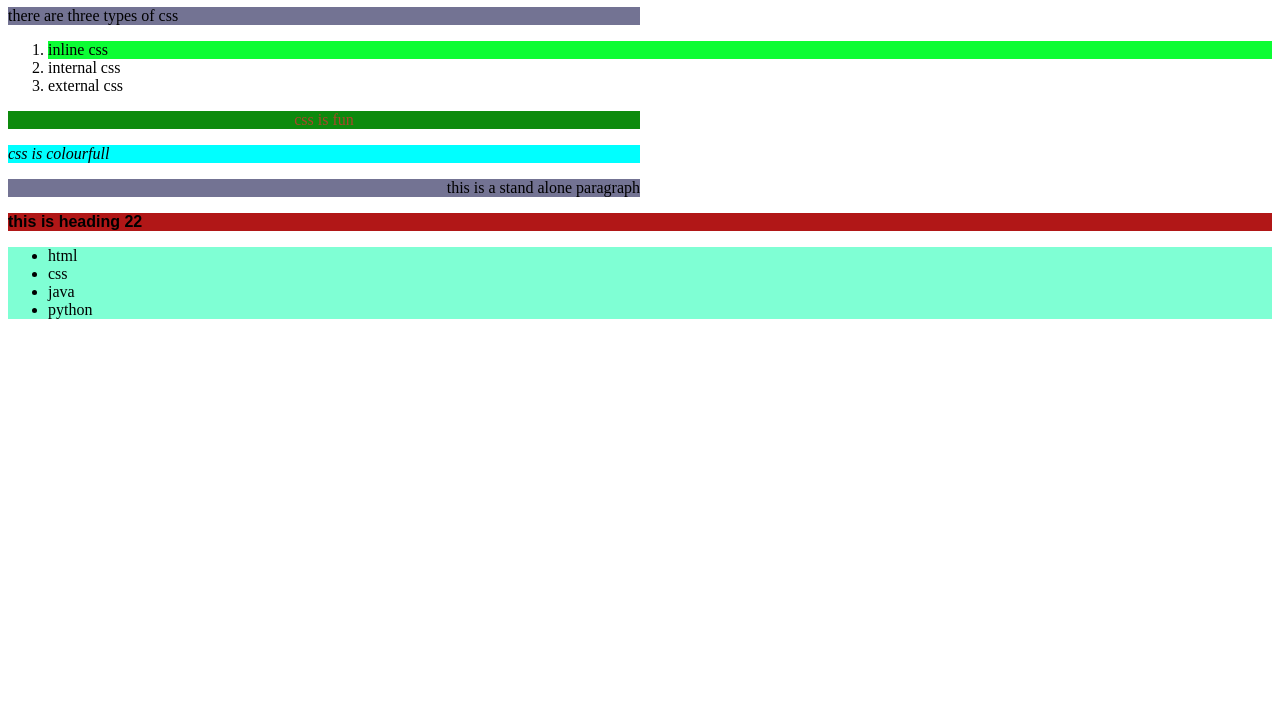
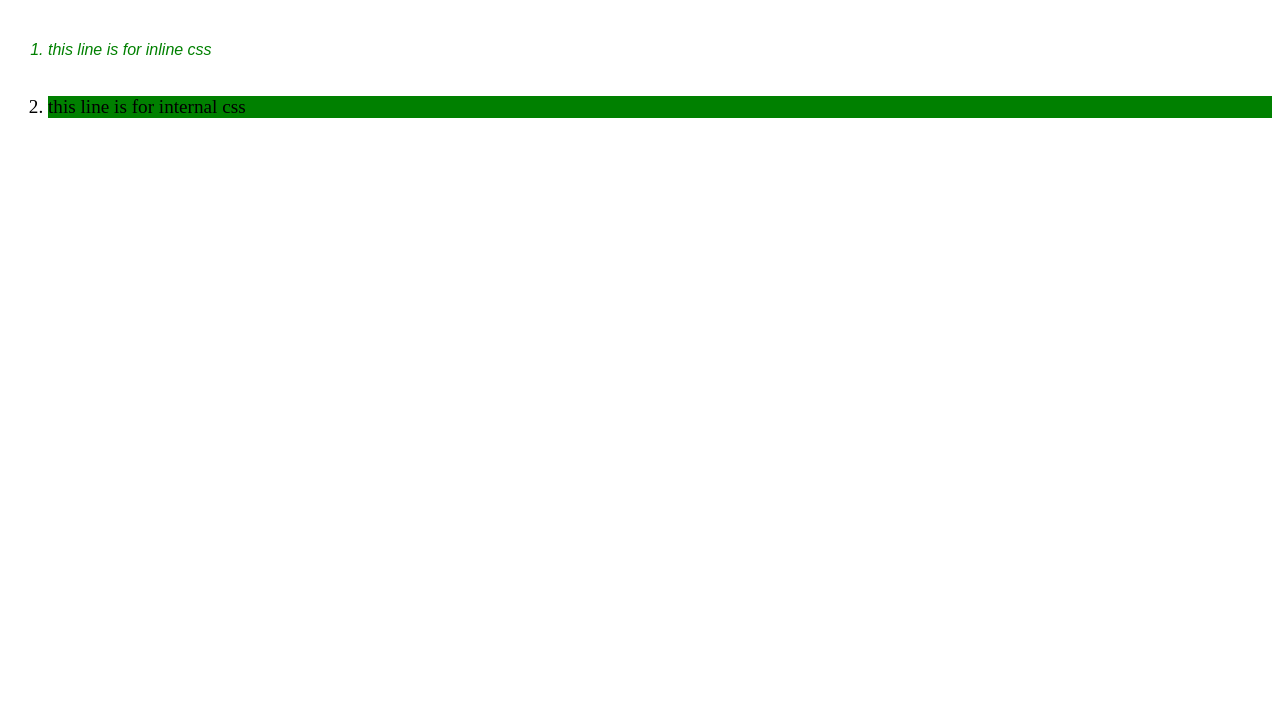
Before and after one commit to al-irfan/first-github-repo, a plain HTML site: page day2.html in a window 1280 px wide. Shown: the part 73-800 px from the top of the page. Drawn offline with Linux system fonts and the light colour scheme.

Commit message:
two types of css

```diff
--- a/day2.html
+++ b/day2.html
@@ -3,67 +3,24 @@
 <head>
     <meta charset="UTF-8">
     <meta name="viewport" content="width=device-width, initial-scale=1.0">
-    <title>explore basic css</title>
+    <title>day 2, task 1</title>
     <style>
-        p{
-           background-color:rgba(62, 62, 107, 0.726);
-           width: 50%;
+        #line2{
+            background-color: green;font-family: 'Times New Roman', Times, serif;font-size: larger;
         }
-        #short{
-            background-color: rgb(13, 138, 13);
-            color: rgba(219, 50, 50, 0.747);
-            text-align: center;
-        }
-        .new{
-            background-color: aqua ;
-            font-style:italic;
-        }
-        .newtoo{
-            text-align: right;
-            font size: 30px;
-
-        }
-        h3{
-            font-family: Arial, Helvetica, sans-serif;
-            font-size: medium;
-            background-color: rgb(177, 23, 23);
-        }
-        div{
-            size-adjust: 300px;
-            background-color: aquamarine;
-            box-shadow: 10px;
-        }
+    </style>
 
 
-
-    </style>
 </head>
 <body>
-    <h1 style="color: rgb(105, 141, 141);">types of css</h1>
-    <p> there are three types of css</p>
+    <h1 style="background-color: aqua;">creating html doc with two lines to use css</h1>
+    <br>
     <ol>
-        <li style="background-color: rgb(12, 253, 52);">inline css</li>
-        <li>internal css</li>
-        <li>external css</li>
+       <li style="color: green;font-style: italic;font-family: Arial, Helvetica, sans-serif;">this line is for inline css</li>
+        <br>
+        <li id="line2"><p>this line is for internal css</li></p>
+
     </ol>
-    <p id="short">css is fun</p>
-    <p class="new">css is colourfull</p>
-    <p class="newtoo">this is a stand alone paragraph</p>
-    <h3> this is heading 22</h3>
-
-        <div>
-            <ul>
-                <li>html</li>
-                <li>css</li>
-                <li>java</li>
-                <li>python</li>
-            </ul>
-        </div>
-
-
-
-
-
 
 
 </body>
```
Also changed, not shown: index.html (deleted, +0 -43 lines), try 2.html (deleted, +0 -12 lines), day2.css (deleted), style.css (added), 1 other file.
